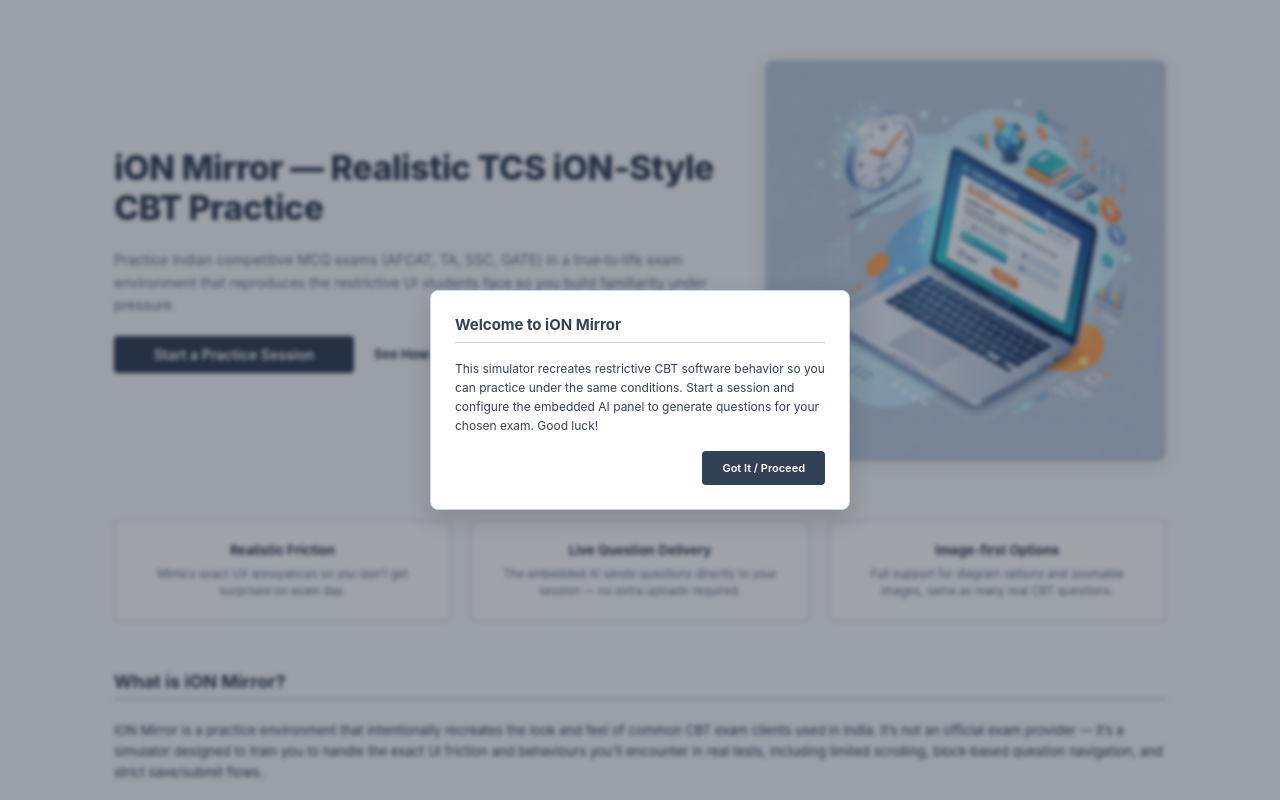
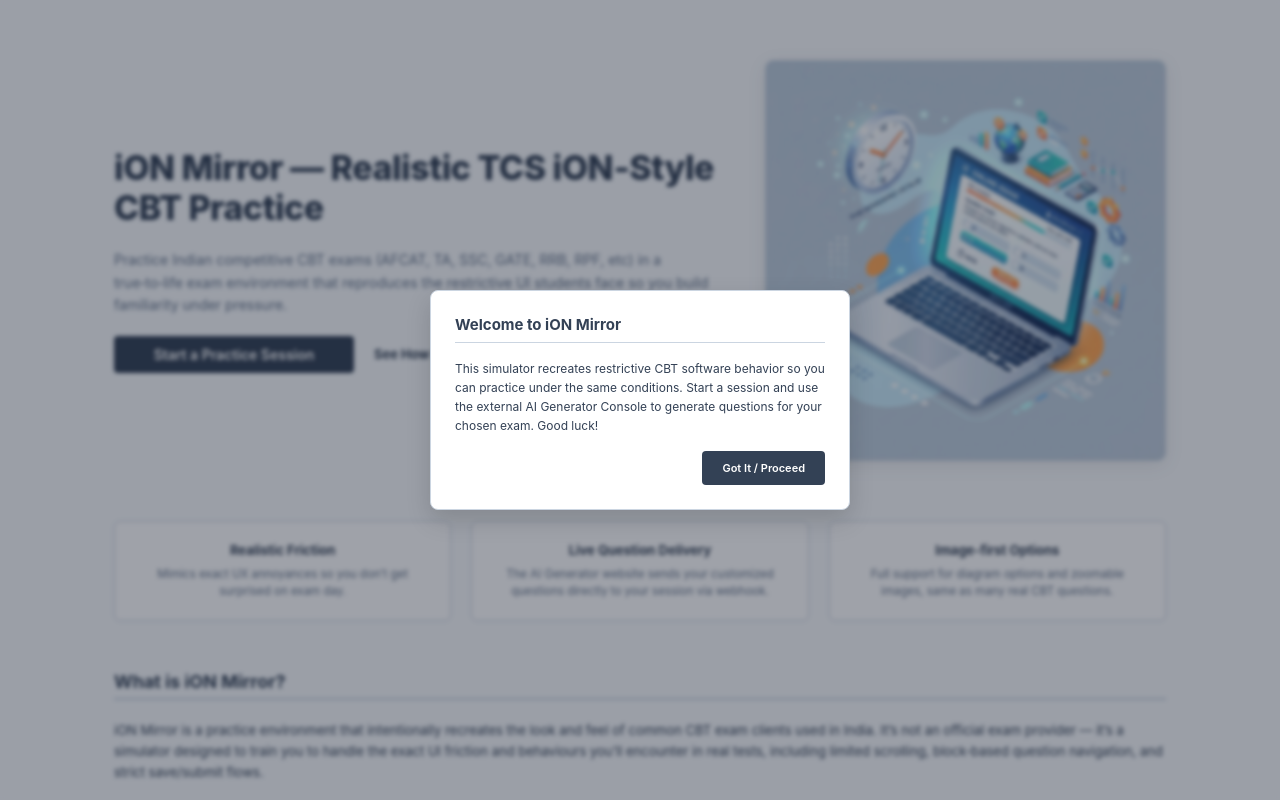
Before and after one commit to amjadcp/iONMirror-CBT-Lab, a React (Vite) app: page / in a window 1280 px wide. Built offline with nearby package versions, Linux system fonts and the light colour scheme.

Commit message:
chore:updated landing page content

```diff
--- a/src/routes/Landing.jsx
+++ b/src/routes/Landing.jsx
@@ -38,7 +38,7 @@
         <div className="hero-left">
           <h1 className="hero-headline">iON Mirror — Realistic TCS iON‑Style CBT Practice</h1>
           <p className="hero-subhead">
-            Practice Indian competitive MCQ exams (AFCAT, TA, SSC, GATE) in a true‑to‑life exam environment that reproduces the restrictive UI students face so you build familiarity under pressure.
+            Practice Indian competitive CBT exams (AFCAT, TA, SSC, GATE, RRB, RPF, etc) in a true‑to‑life exam environment that reproduces the restrictive UI students face so you build familiarity under pressure.
           </p>
           <div className="hero-ctas">
             <button className="cbt-btn cbt-btn-primary landing-btn" style={{ maxWidth: '240px' }} onClick={handleStartSession}>
@@ -69,7 +69,7 @@
           </div>
           <div className="highlight-box">
             <h4>Live Question Delivery</h4>
-            <p>The embedded AI sends questions directly to your session — no extra uploads required.</p>
+            <p>The AI Generator website sends your customized questions directly to your session via webhook.</p>
           </div>
           <div className="highlight-box">
             <h4>Image‑first Options</h4>
@@ -115,17 +115,17 @@
             <div className="step-card">
               <div className="step-num">1</div>
               <h3>Start a session</h3>
-              <p>Click “Start a Practice Session” to open a unique practice session page. You’ll see the exam interface and a configuration panel beside it.</p>
+              <p>Click “Start a Practice Session” to initialize a secure session, which will redirect you to the AI Generator Console to create your mock test.</p>
             </div>
             <div className="step-card">
               <div className="step-num">2</div>
-              <h3>Configure questions via embedded AI</h3>
-              <p>Use the embedded AI generator to select exam type, sections, difficulty and number of questions; it automatically sends the generated questions to your session.</p>
+              <h3>Generate Exam Questions</h3>
+              <p>Configure your mock exam (sections, difficulty, questions count) on the AI Generator Console. Once generated, it automatically webhooks questions to your session.</p>
             </div>
             <div className="step-card">
               <div className="step-num">3</div>
-              <h3>Practice inside simulated exam</h3>
-              <p>Answer questions using the on‑screen controls (Save & Next, Mark for Review). The UI intentionally mimics restrictions like disabled mouse‑wheel scrolling and fixed 10‑question blocks so you learn to manage them.</p>
+              <h3>Simulated Practice Console</h3>
+              <p>Set your exam duration at candidate login. Practice under realistic restrictions: no tab/window switching, page refreshes, or mouse-wheel scrolling. Any violations trigger a warning and subsequent submission.</p>
             </div>
           </div>
         </section>
@@ -144,7 +144,7 @@
               <tbody>
                 <tr>
                   <td className="sec-name">Waiting for questions</td>
-                  <td>“No questions yet — configure the AI generator panel to create your exam.”</td>
+                  <td>“Redirecting to the AI Generator Console to create your exam.”</td>
                 </tr>
                 <tr>
                   <td className="sec-name">Questions received</td>
@@ -213,7 +213,7 @@
           <div className="welcome-modal-card">
             <h3>Welcome to iON Mirror</h3>
             <p>
-              This simulator recreates restrictive CBT software behavior so you can practice under the same conditions. Start a session and configure the embedded AI panel to generate questions for your chosen exam. Good luck!
+              This simulator recreates restrictive CBT software behavior so you can practice under the same conditions. Start a session and use the external AI Generator Console to generate questions for your chosen exam. Good luck!
             </p>
             <button className="cbt-btn cbt-btn-primary" onClick={closeWelcome}>
               Got It / Proceed
```
